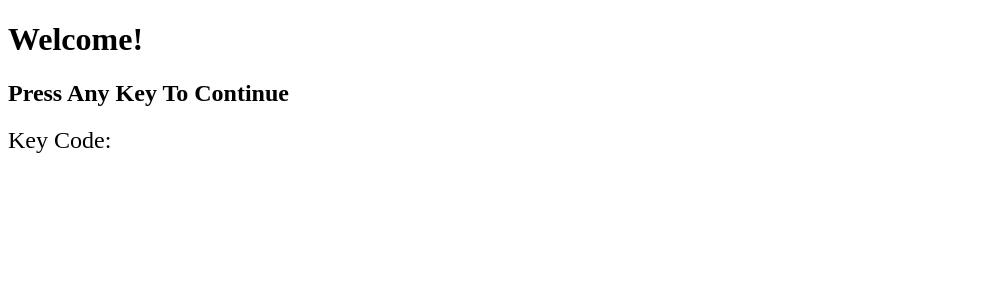
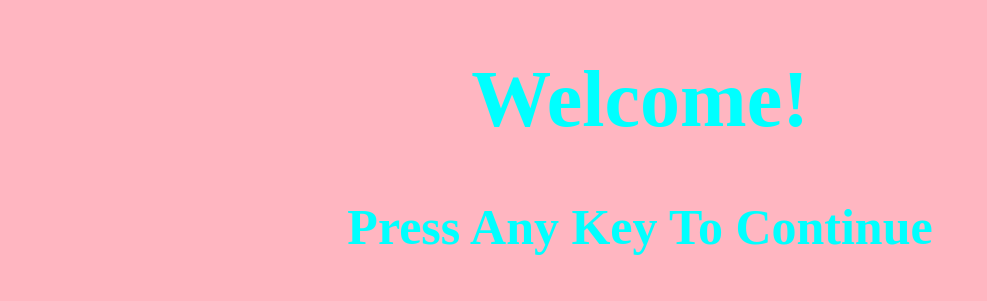
Before and after one commit to kiieee/keycode, a plain HTML site: page index.html in a window 1280 px wide. Shown: the whole page, without its empty margins (0-987 px from the left). Drawn offline with Linux system fonts and the light colour scheme.

Commit message:
added char code and added basic style

```diff
--- a/index.html
+++ b/index.html
@@ -9,7 +9,7 @@
 <body>
     <h1>Welcome!</h1>
     <h2>Press Any Key To Continue</h2>
-    <div id="keyInfo">Key Code:
+    <div id="keyInfo">
     <div>
         <script src="script.js"></script>
 </body>
--- a/script.js
+++ b/script.js
@@ -2,6 +2,7 @@ const keyInfoDiv = document.getElementById('keyInfo');
 document.addEventListener('keydown', function(event) {
 const keyName = event.key;
 const keyDetails = event.code;
+const charCode = keyName.charCodeAt(0);
 
-keyInfoDiv.textContent = `Key: ${keyName} | Key Details: ${keyDetails}`;
+keyInfoDiv.textContent = `Key: ${keyName} | Key Code: ${keyDetails} | Character Code: ${charCode}`;
 });
--- a/style.css
+++ b/style.css
@@ -1,4 +1,21 @@
+* {
+    text-align: center;
+    background-color: lightpink;
+}
+
+h1 {
+    font-size: 80px;
+    color: aqua;
+}
+
+h2 {
+    font-size: 50px;
+    color: aqua;
+}
+
 #keyInfo {
-    font-size: 24px;
+    font-size: 150px;
     margin-top: 20px;
+    display: flex;
+
 }
```
